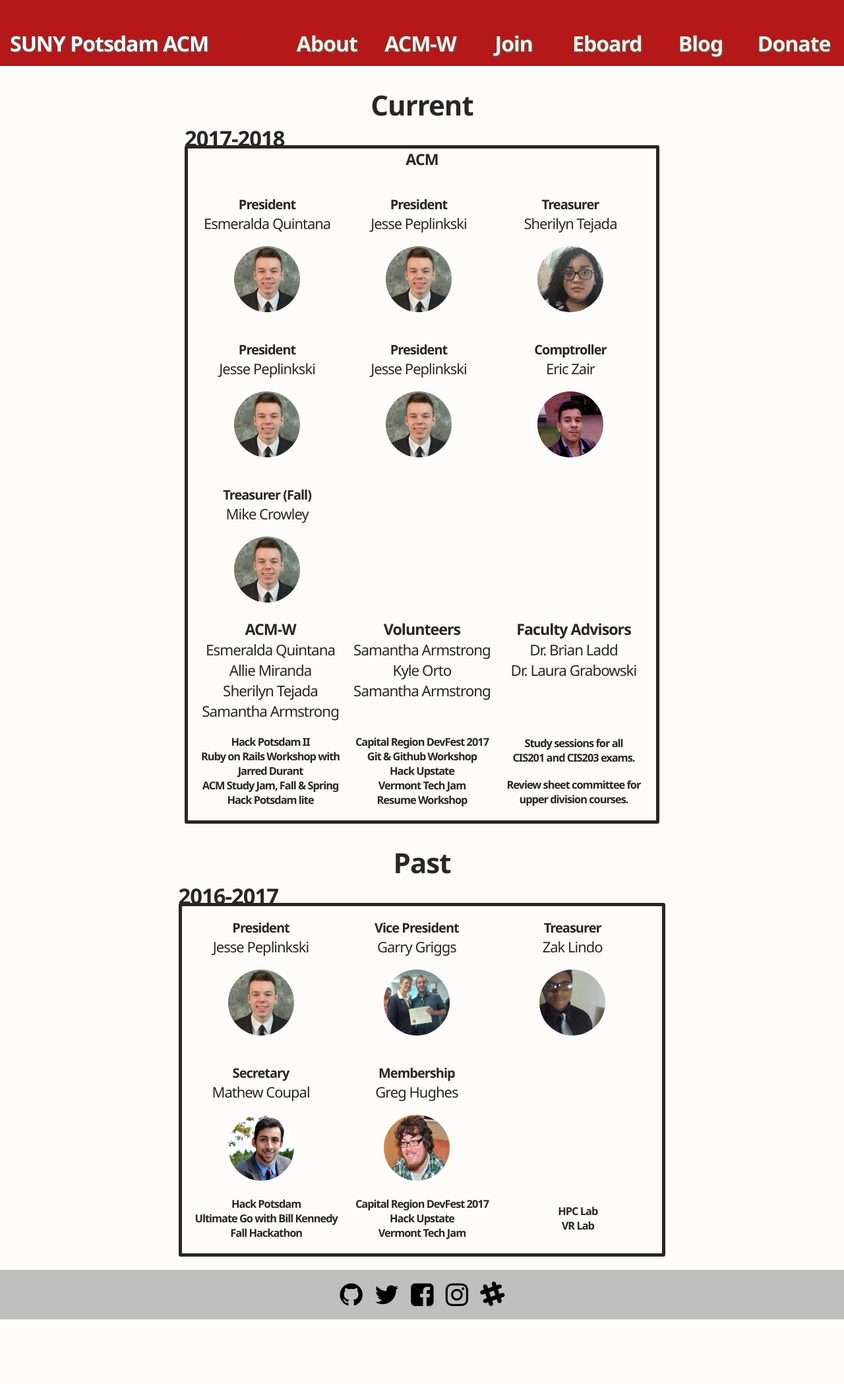
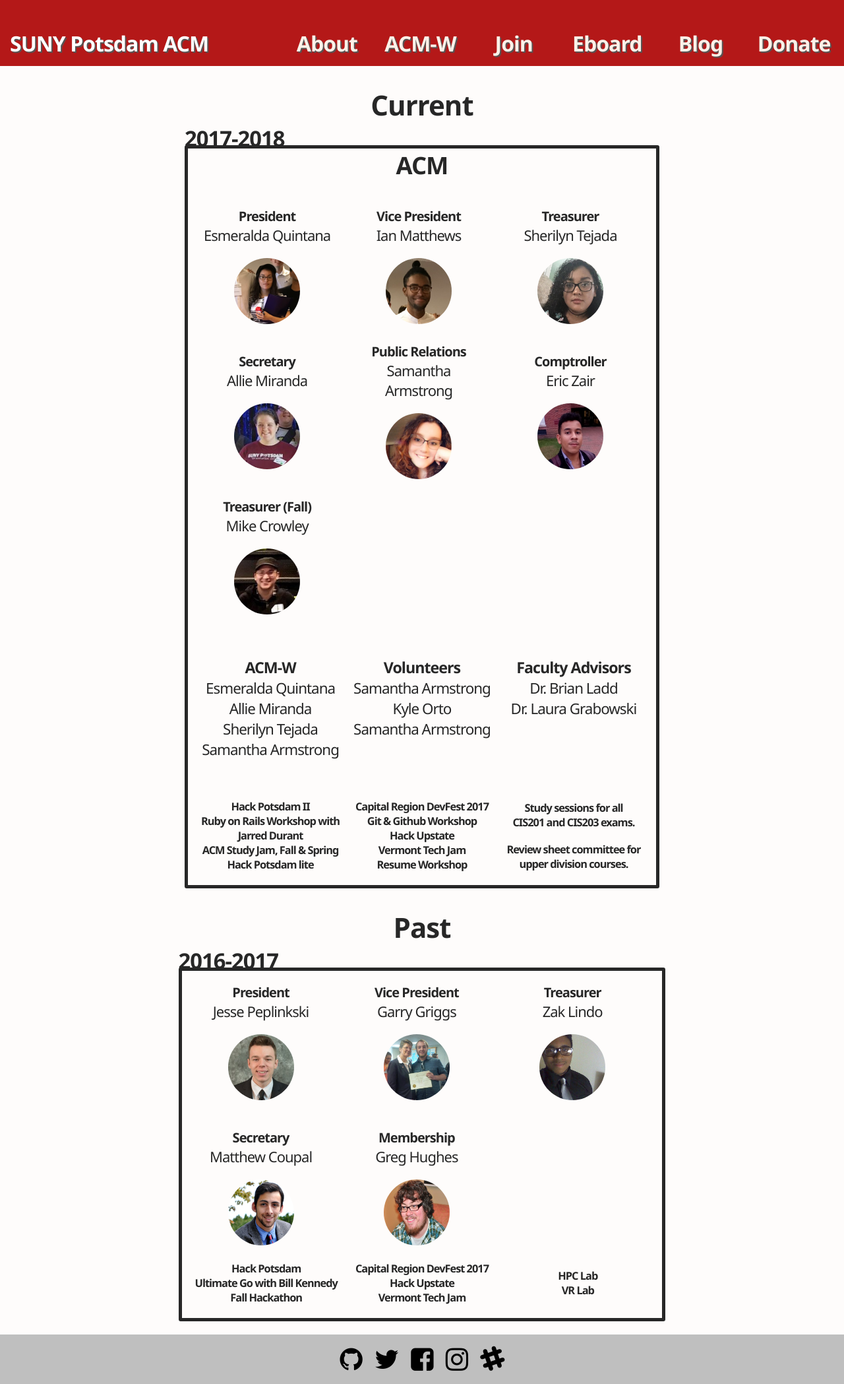
Before and after one commit to armstrsl200/potsdamacm, a Jekyll site: the page built from _pages/org.html, in a window 1280 px wide. Shown: the whole page at 66% size. Built offline with Jekyll 4.4.1, drawn with Linux system fonts in a browser that asks for light colours; before the commit the page ends 1999 px from its top, so only the background shows below that.

Commit message:
finish adding pictures to org

```diff
--- a/_pages/org.html
+++ b/_pages/org.html
@@ -10,16 +10,16 @@ permalink: "/org/"
     <h2>Current</h2>
     <h3 style="margin: 0; margin-bottom: -12px; text-align: left;">2017-2018</h3>
     <div class="eboardarea">
-      <h5>ACM</h5>
+      <h5 style="font-size:1.3em;">ACM</h5>
       <div class="person" style="margin: 0;">
         <p><span style="font-weight: bold;">President</span> <br>
         <span style="font-size: 1.1em;">Esmeralda Quintana</span></p>
-        <div class="div"><img src="/assets/images/eboard/2016/jesse-peplinski.jpg" alt=""></div>
+        <div class="div"><img src="/assets/images/eboard/2017/esmeralda-quintana.png" alt=""></div>
       </div>
       <div class="person" style="margin: 0;">
-        <p><span style="font-weight: bold;">President</span> <br>
-        <span style="font-size: 1.1em;">Jesse Peplinkski</span></p>
-        <div class="div"><img src="/assets/images/eboard/2016/jesse-peplinski.jpg" alt=""></div>
+        <p><span style="font-weight: bold;">Vice President</span> <br>
+        <span style="font-size: 1.1em;">Ian Matthews</span></p>
+        <div class="div"><img src="/assets/images/eboard/2017/ian-matthews.png" alt=""></div>
       </div>
       <div class="person" style="margin: 0;">
         <p><span style="font-weight: bold;">Treasurer</span> <br>
@@ -27,14 +27,14 @@ permalink: "/org/"
         <div class="div"><img src="/assets/images/eboard/2017/sherilyn-tejada.jpg" alt=""></div>
       </div>
       <div class="person" style="margin: 0;">
-        <p><span style="font-weight: bold;">President</span> <br>
-        <span style="font-size: 1.1em;">Jesse Peplinkski</span></p>
-        <div class="div"><img src="/assets/images/eboard/2016/jesse-peplinski.jpg" alt=""></div>
+        <p><span style="font-weight: bold;">Secretary</span> <br>
+        <span style="font-size: 1.1em;">Allie Miranda</span></p>
+        <div class="div"><img src="/assets/images/eboard/2017/allie-miranda.png" alt=""></div>
       </div>
       <div class="person" style="margin: 0;">
-        <p><span style="font-weight: bold;">President</span> <br>
-        <span style="font-size: 1.1em;">Jesse Peplinkski</span></p>
-        <div class="div"><img src="/assets/images/eboard/2016/jesse-peplinski.jpg" alt=""></div>
+        <p><span style="font-weight: bold;">Public Relations</span> <br>
+        <span style="font-size: 1.1em;">Samantha Armstrong</span></p>
+        <div class="div"><img src="/assets/images/eboard/2017/samantha-armstrong.jpg" alt=""></div>
       </div>
       <div class="person" style="margin: 0;">
         <p><span style="font-weight: bold;">Comptroller</span> <br>
@@ -44,9 +44,9 @@ permalink: "/org/"
       <div class="person" style="margin: 0;">
         <p><span style="font-weight: bold;">Treasurer (Fall)</span> <br>
         <span style="font-size: 1.1em;">Mike Crowley</span></p>
-        <div class="div"><img src="/assets/images/eboard/2016/jesse-peplinski.jpg" alt=""></div>
+        <div class="div"><img src="/assets/images/eboard/2017/mike-crowley.png" alt=""></div>
       </div>
-
+      <div class="whitespace" style="grid-column: 1 / -1; height: 20px;"></div>
       <div class="gridarea acmw">
         <h5>ACM-W</h5>
         <p>Esmeralda Quintana</p>
@@ -65,6 +65,7 @@ permalink: "/org/"
         <p>Dr. Brian Ladd</p>
         <p>Dr. Laura Grabowski</p>
       </div>
+      <div class="whitespace" style="grid-column: 1 / -1; height: 20px;"></div>
       <div class="program" style="font-size: .5em;">
         <h3>Hack Potsdam II</h3>
         <h3>Ruby on Rails Workshop with <br> Jarred Durant</h3>
@@ -109,7 +110,7 @@ permalink: "/org/"
       </div>
       <div class="person" style="margin: 0;">
         <p><span style="font-weight: bold;">Secretary</span> <br>
-        <span style="font-size: 1.1em;">Mathew Coupal</span></p>
+        <span style="font-size: 1.1em;">Matthew Coupal</span></p>
         <div class="div"><img src="/assets/images/eboard/2016/matthew-coupal.jpg" alt=""></div>
       </div>
       <div class="person" style="margin: 0;">
--- a/assets/style.css
+++ b/assets/style.css
@@ -270,7 +270,7 @@ header a:hover {
   font-weight: normal;
   font-size: 20px;
   /* background: hsl(333, 40%, 95%); */
-  border-radius: 15%;
+  /* border-radius: 15%; */
   /* background: none; */
   max-height: 200px;
   max-width: 200px;
```
Also changed, not shown: assets/images/eboard/2017/allie-miranda.png (added), assets/images/eboard/2017/esmeralda-quintana.png (added), assets/images/eboard/2017/ian-matthews.png (added), assets/images/eboard/2017/mike-crowley.png (added), assets/images/eboard/2017/samantha-armstrong.jpg (added).
